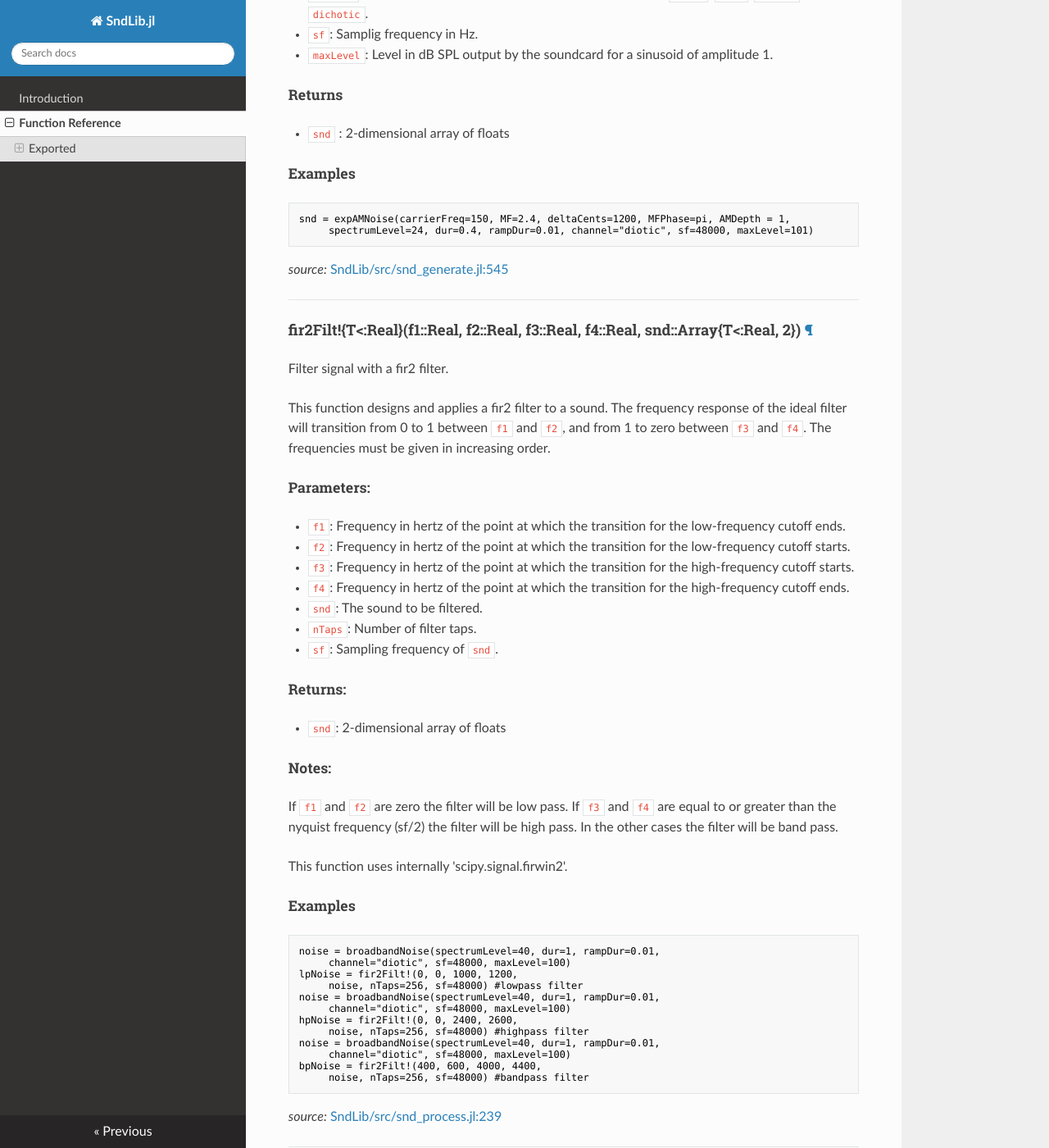
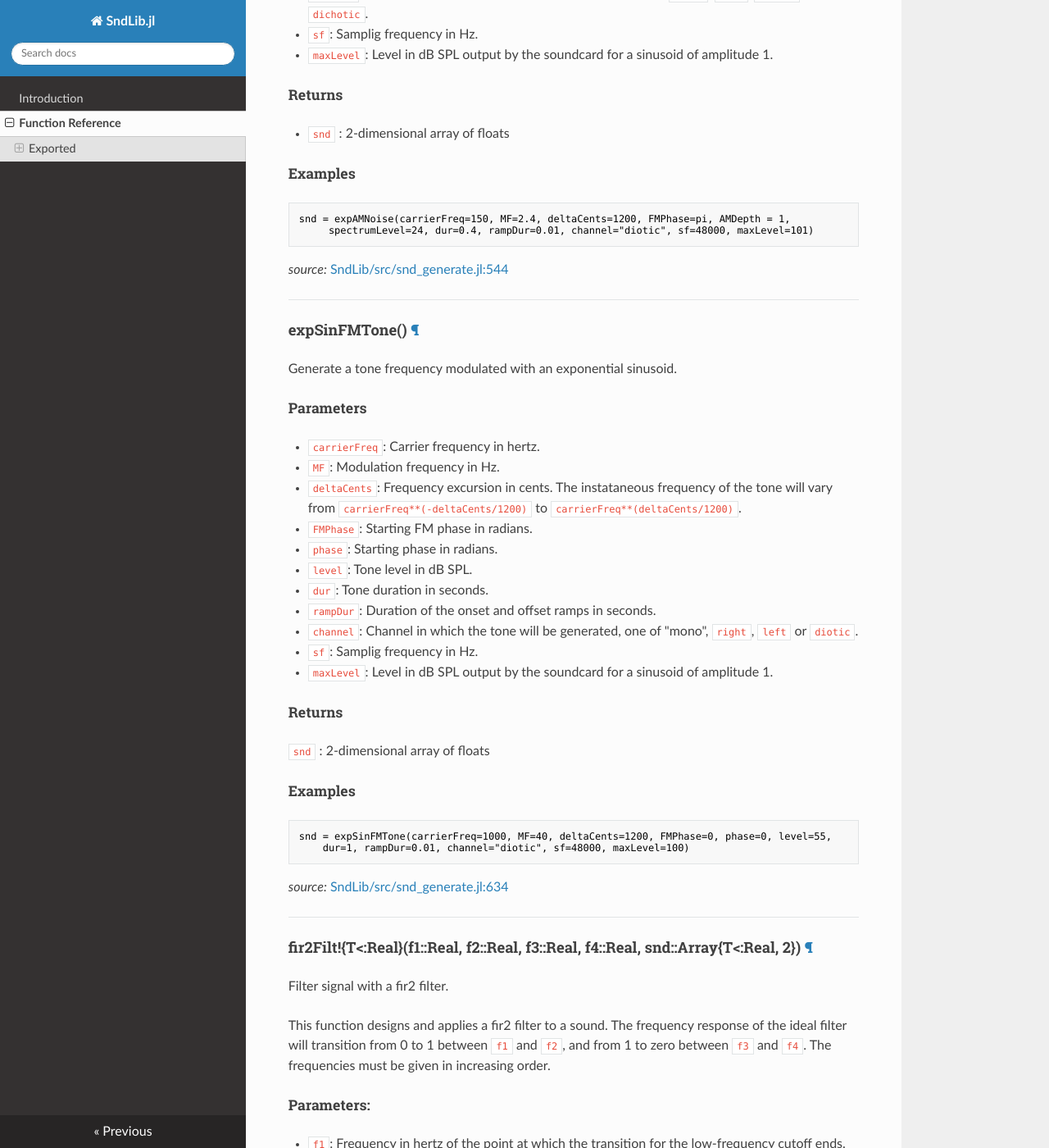
Before and after one commit to sam81/SndLib.jl, an MkDocs documentation site: the page built from docs/API.md, in a window 1280 px wide and 1400 px high, scrolled down 10922 px. Shown: the whole window at 82% size. Built offline with MkDocs 1.6.1, drawn with Linux system fonts in a browser that asks for light colours; nearby versions of some CDN libraries; old or Windows-style settings are respelled for this version of MkDocs; some of the changed text lies outside the part shown.

Commit message:
Added expSinFMTone

````diff
--- a/docs/API.md
+++ b/docs/API.md
@@ -8,7 +8,7 @@
 #### AMTone() [¶](#method__amtone.1)
 Generate an amplitude modulated tone.
 
-##### Parameters:
+##### Parameters
 
 * `carrierFreq`: Carrier frequency in hertz.
 * `AMFreq`:  Amplitude modulation frequency in Hz.
@@ -525,7 +525,7 @@ modulated AM frequency.
 * `carrierFreq`: Carrier AM frequency in hertz.
 * `MF`: Amplitude modulation frequency in Hz.
 * `deltaCents`: AM frequency excursion in cents. The instataneous AM frequency of the noise will vary from `carrierFreq`**(-`deltaCents`/1200) to `carrierFreq`**(`deltaCents`/1200).
-* `MFPhase`: Starting phase of the AM modulation in radians.
+* `FMPhase`: Starting phase of the AM modulation in radians.
 * `AMDepth`: Amplitude modulation depth.
 * `spectrumLevel`: Noise spectrum level in dB SPL.
 * `dur`: Tone duration in seconds.
@@ -533,7 +533,7 @@ modulated AM frequency.
 * `channel`: Channel in which the noise will be generated, one of `right`, `left`, `diotic`, or `dichotic`.
 * `sf`: Samplig frequency in Hz.
 * `maxLevel`: Level in dB SPL output by the soundcard for a sinusoid of
-        amplitude 1.
+  amplitude 1.
 
 ##### Returns
 
@@ -542,14 +542,51 @@ modulated AM frequency.
 ##### Examples
 
 ```julia
-snd = expAMNoise(carrierFreq=150, MF=2.4, deltaCents=1200, MFPhase=pi, AMDepth = 1,
+snd = expAMNoise(carrierFreq=150, MF=2.4, deltaCents=1200, FMPhase=pi, AMDepth = 1,
      spectrumLevel=24, dur=0.4, rampDur=0.01, channel="diotic", sf=48000, maxLevel=101)
 ```
 
 
 
 *source:*
-[SndLib/src/snd_generate.jl:545](file:///home/sam/.julia/v0.3/SndLib/src/snd_generate.jl)
+[SndLib/src/snd_generate.jl:544](file:///home/sam/.julia/v0.3/SndLib/src/snd_generate.jl)
+
+---
+
+<a id="method__expsinfmtone.1" class="lexicon_definition"></a>
+#### expSinFMTone() [¶](#method__expsinfmtone.1)
+Generate a tone frequency modulated with an exponential sinusoid.
+
+##### Parameters
+
+* `carrierFreq`: Carrier frequency in hertz.
+* `MF`: Modulation frequency in Hz.
+* `deltaCents`: Frequency excursion in cents. The instataneous frequency of the tone
+         will vary from `carrierFreq**(-deltaCents/1200)` to `carrierFreq**(deltaCents/1200)`.
+* `FMPhase`: Starting FM phase in radians.
+* `phase`: Starting phase in radians.
+* `level`: Tone level in dB SPL.
+* `dur`: Tone duration in seconds.
+* `rampDur`: Duration of the onset and offset ramps in seconds.
+* `channel`: Channel in which the tone will be generated, one of "mono", `right`, `left` or `diotic`.
+* `sf`: Samplig frequency in Hz.
+* `maxLevel`: Level in dB SPL output by the soundcard for a sinusoid of
+        amplitude 1.
+
+##### Returns
+
+`snd` : 2-dimensional array of floats
+
+##### Examples
+
+```julia
+snd = expSinFMTone(carrierFreq=1000, MF=40, deltaCents=1200, FMPhase=0, phase=0, level=55,
+    dur=1, rampDur=0.01, channel="diotic", sf=48000, maxLevel=100)
+```
+
+
+*source:*
+[SndLib/src/snd_generate.jl:634](file:///home/sam/.julia/v0.3/SndLib/src/snd_generate.jl)
 
 ---
 
@@ -708,7 +745,7 @@ gate!(noise, rampDur=0.01, sf=48000)
 ---
 
 <a id="method__getrms.1" class="lexicon_definition"></a>
-#### getRMS{T<:Real}(sig::Array{T<:Real, 2}, channel::Union(Integer, String)) [¶](#method__getrms.1)
+#### getRMS{T<:Real}(sig::Array{T<:Real, 2}, channel::Union(String, Integer)) [¶](#method__getrms.1)
 Compute the root mean square (RMS) value of the signal.
 
 ##### Parameters
````
Also changed, not shown: other parts of docs/API.md (+13 -13 lines), 3 other files.
